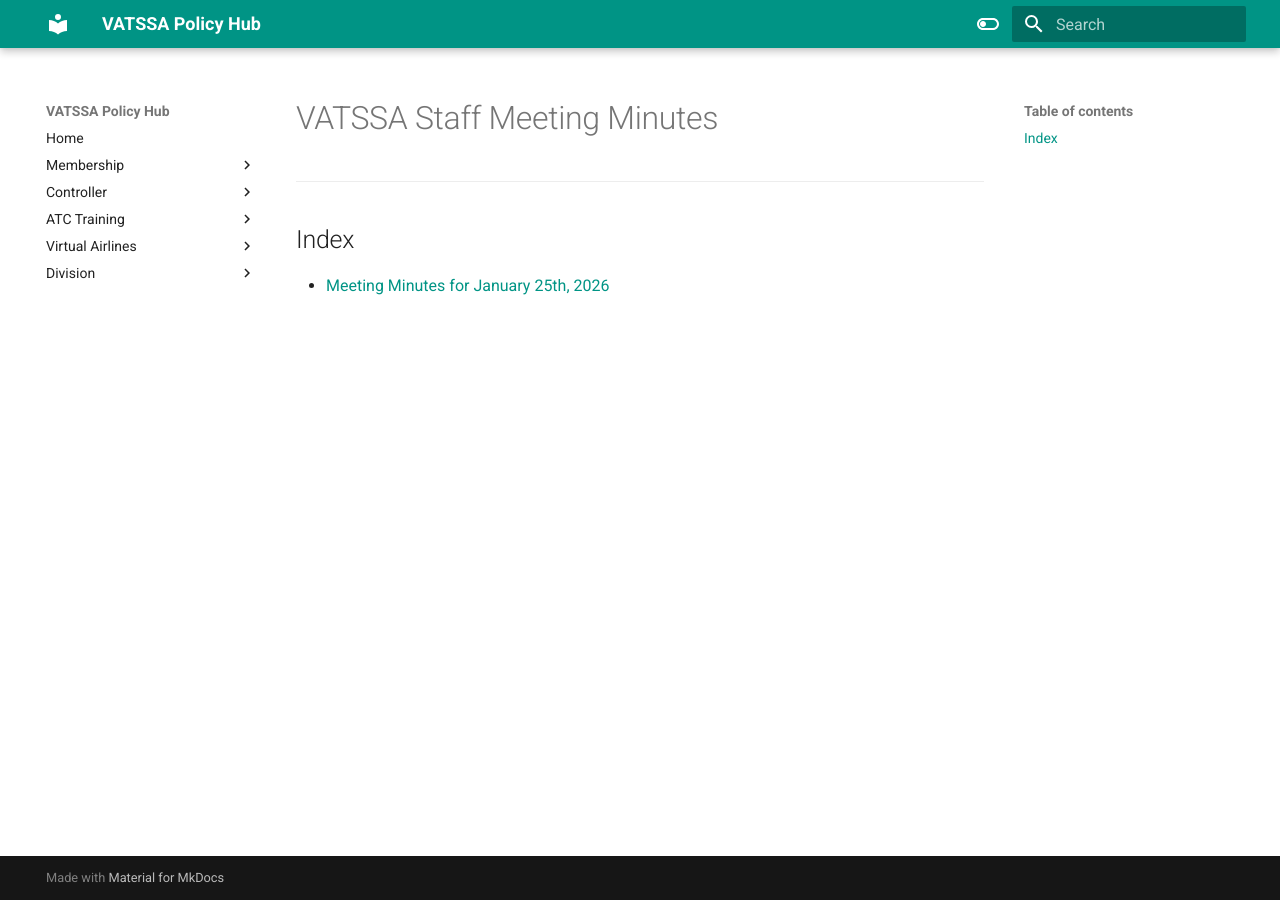
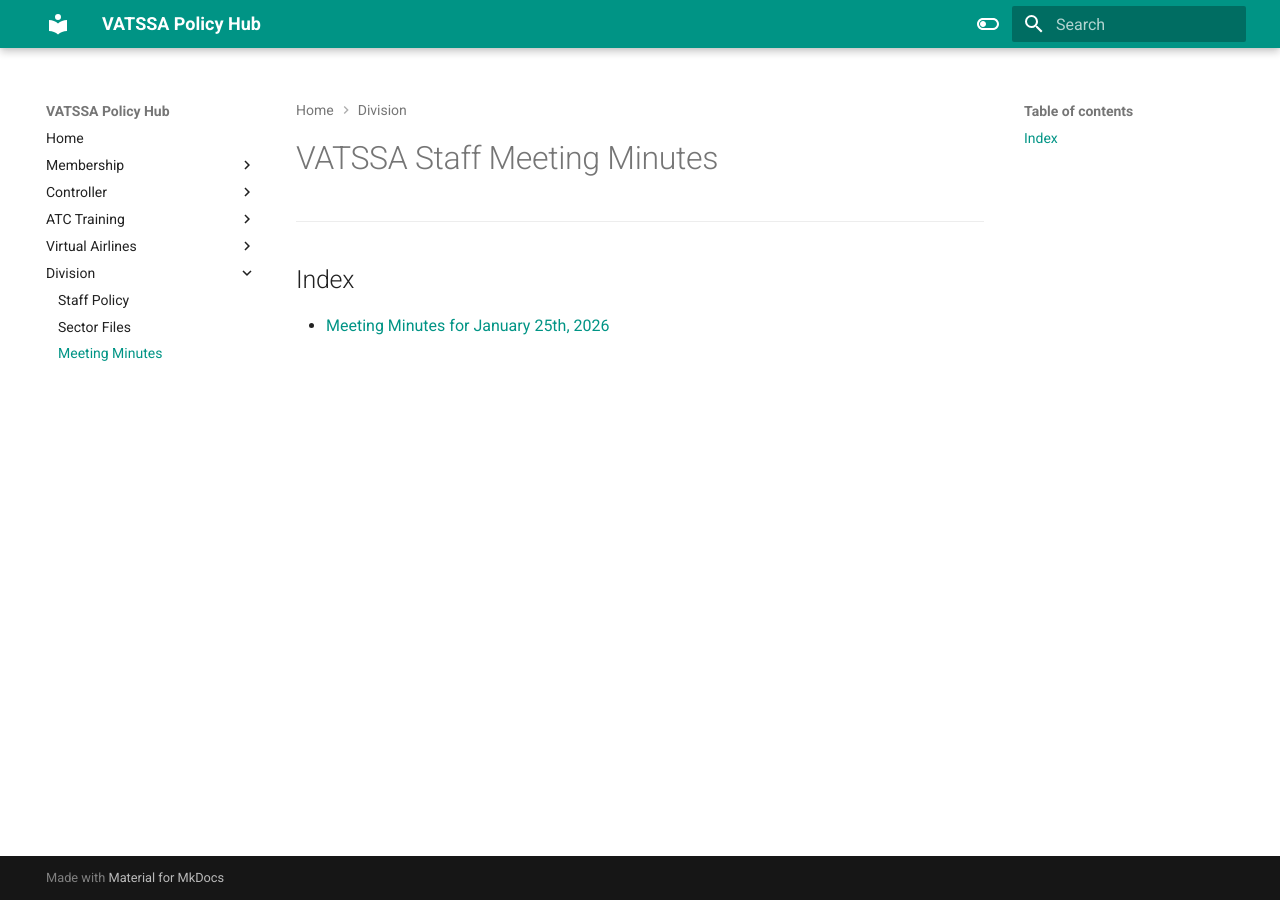
Before and after one commit to VATSIM-SSA/SSA-Policy, an MkDocs documentation site: the page built from docs/meeting-minutes/overview.md, in a window 1280 px wide. Built offline with MkDocs 1.6.1 and Material for MkDocs 9.7.7, drawn with Linux system fonts in a browser that asks for light colours.

Commit message:
Add Meeting Minutes to navigation structure

```diff
--- a/mkdocs.yml
+++ b/mkdocs.yml
@@ -61,3 +61,4 @@ nav:
   - Division:
       - Staff Policy: staff/overview.md
       - Sector Files: sector-files/overview.md
+      - Meeting Minutes: meeting-minutes/overview.md
```
